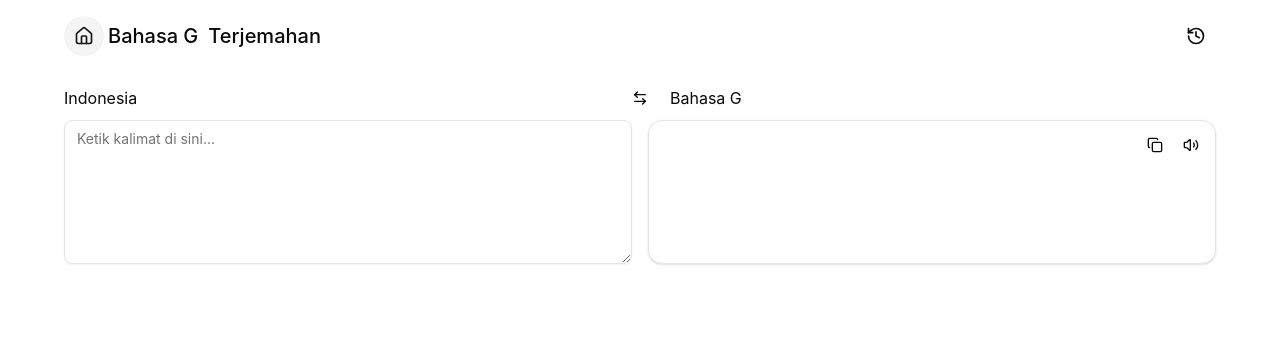
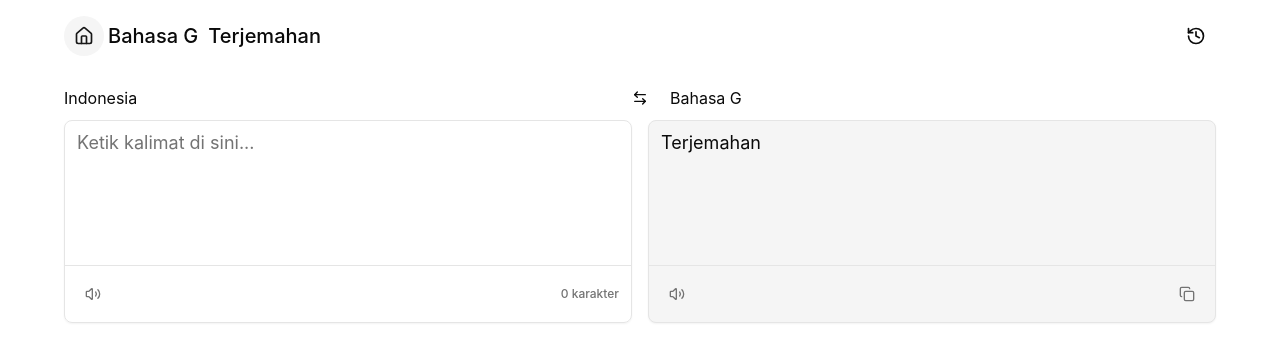
Before and after one commit to nopaldonh/bahasa-g, a Nuxt app: page /translate in a window 1280 px wide. Shown: the top 362 px of the page. Built offline with nearby package versions, Linux system fonts and the light colour scheme.

Commit message:
refactor(translator): enhance input and output panel UI
- Add delete input text action.
- Add input character counter.
- Add favorite/save output action (WIP).

```diff
--- a/app/pages/translate.vue
+++ b/app/pages/translate.vue
@@ -5,7 +5,9 @@ import {
   Copy,
   History,
   House,
+  Star,
   Volume2,
+  X,
 } from '@lucide/vue'
 import { fromBahasaG, toBahasaG } from '~/composables/useBahasaG'
 
@@ -131,40 +133,88 @@ function clearHistory() {
       </div>
 
       <div class="grid grid-cols-1 sm:grid-cols-2 gap-4">
-        <Textarea
-          v-model="input"
-          rows="6"
-          placeholder="Ketik kalimat di sini..."
-          class="text-base"
-        />
-        <Card class="relative min-h-36">
-          <CardContent class="p-3">
-            <p class="text-base whitespace-pre-wrap text-foreground">
-              {{ output }}
-            </p>
-            <div class="absolute top-2 right-2 flex gap-1">
-              <Button
+        <InputGroup>
+          <InputGroup
+            class="dark:bg-transparent has-[[data-slot=input-group-control]:focus-visible]:border-0 has-[[data-slot=input-group-control]:focus-visible]:ring-0 border-0 shadow-none"
+          >
+            <InputGroupTextarea
+              v-model="input"
+              placeholder="Ketik kalimat di sini..."
+              class="min-h-36 md:text-lg py-2"
+            />
+            <InputGroupAddon
+              v-if="input"
+              align="inline-end"
+              class="h-full items-start"
+            >
+              <InputGroupButton
                 variant="ghost"
-                size="icon"
-                class="h-8 w-8"
-                aria-label="Salin"
-                @click="copy(output)"
+                size="icon-sm"
+                class="rounded-full"
+                aria-label="Hapus teks sumber"
+                @click="input = ''"
               >
-                <Check v-if="copied" class="size-4" />
-                <Copy v-else class="size-4" />
-              </Button>
-              <Button
+                <X />
+              </InputGroupButton>
+            </InputGroupAddon>
+          </InputGroup>
+          <InputGroupAddon align="block-end" class="border-t">
+            <InputGroupButton
+              size="icon-sm"
+              class="rounded-full"
+              aria-label="Dengarkan"
+              @click="speak(input)"
+            >
+              <Volume2 />
+            </InputGroupButton>
+            <InputGroupText class="font-medium text-xs ml-auto">
+              {{ input.length }} karakter
+            </InputGroupText>
+          </InputGroupAddon>
+        </InputGroup>
+
+        <InputGroup class="bg-muted dark:bg-muted">
+          <InputGroup class="h-full dark:bg-transparent border-0 shadow-none">
+            <div class="w-full flex-1 min-w-0 px-3 py-2 min-h-36">
+              <p class="md:text-lg whitespace-pre-wrap break-all">
+                {{ output || 'Terjemahan' }}
+              </p>
+            </div>
+            <InputGroupAddon
+              v-if="output"
+              align="inline-end"
+              class="h-full items-start"
+            >
+              <!-- TODO: implement favorite/save output action -->
+              <InputGroupButton
+                size="icon-sm"
                 variant="ghost"
-                size="icon"
-                class="h-8 w-8"
-                aria-label="Dengarkan"
-                @click="speak(output)"
+                @click="() => {}"
               >
-                <Volume2 class="size-4" />
-              </Button>
-            </div>
-          </CardContent>
-        </Card>
+                <Star />
+              </InputGroupButton>
+            </InputGroupAddon>
+          </InputGroup>
+          <InputGroupAddon align="block-end" class="border-t">
+            <InputGroupButton
+              size="icon-sm"
+              class="rounded-full"
+              aria-label="Dengarkan"
+              @click="speak(output)"
+            >
+              <Volume2 />
+            </InputGroupButton>
+            <InputGroupButton
+              size="icon-sm"
+              class="ml-auto rounded-full"
+              aria-label="Salin"
+              @click="copy(output)"
+            >
+              <Check v-if="copied" />
+              <Copy v-else />
+            </InputGroupButton>
+          </InputGroupAddon>
+        </InputGroup>
       </div>
 
       <div v-if="history.length" class="mt-10">
```
